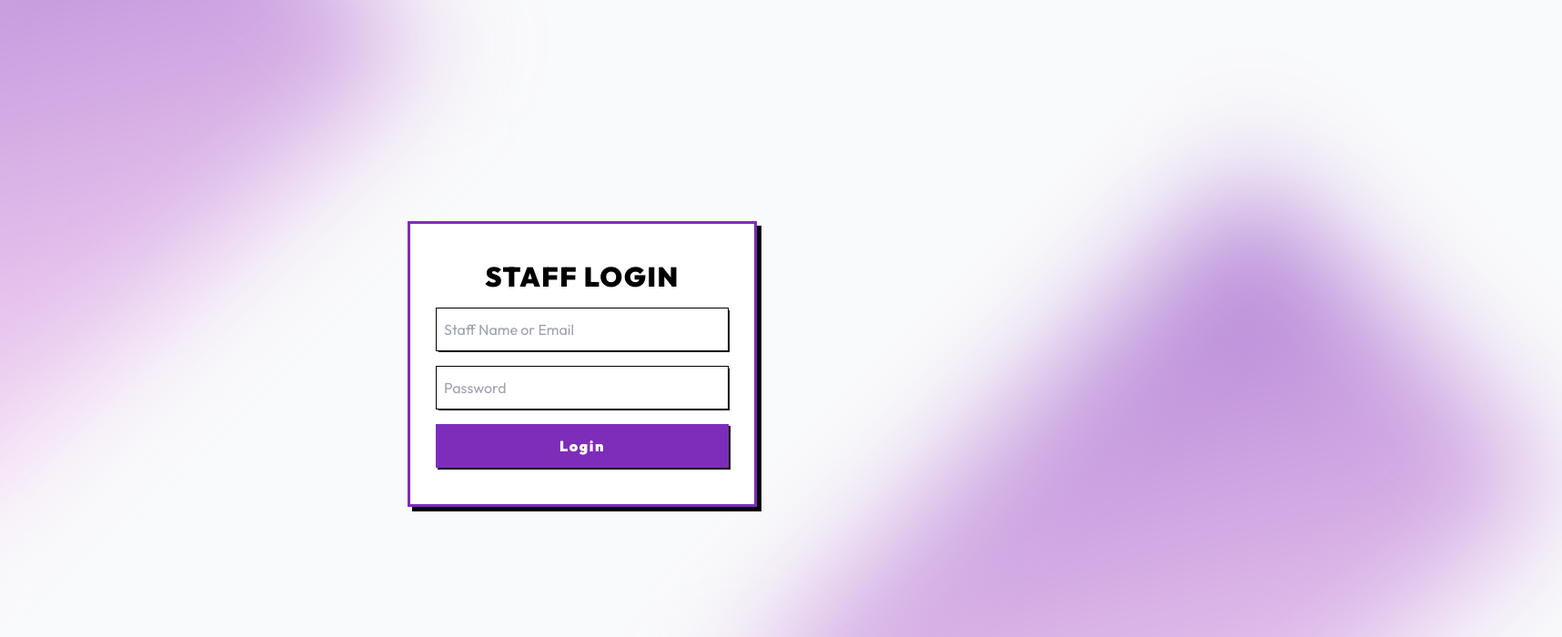
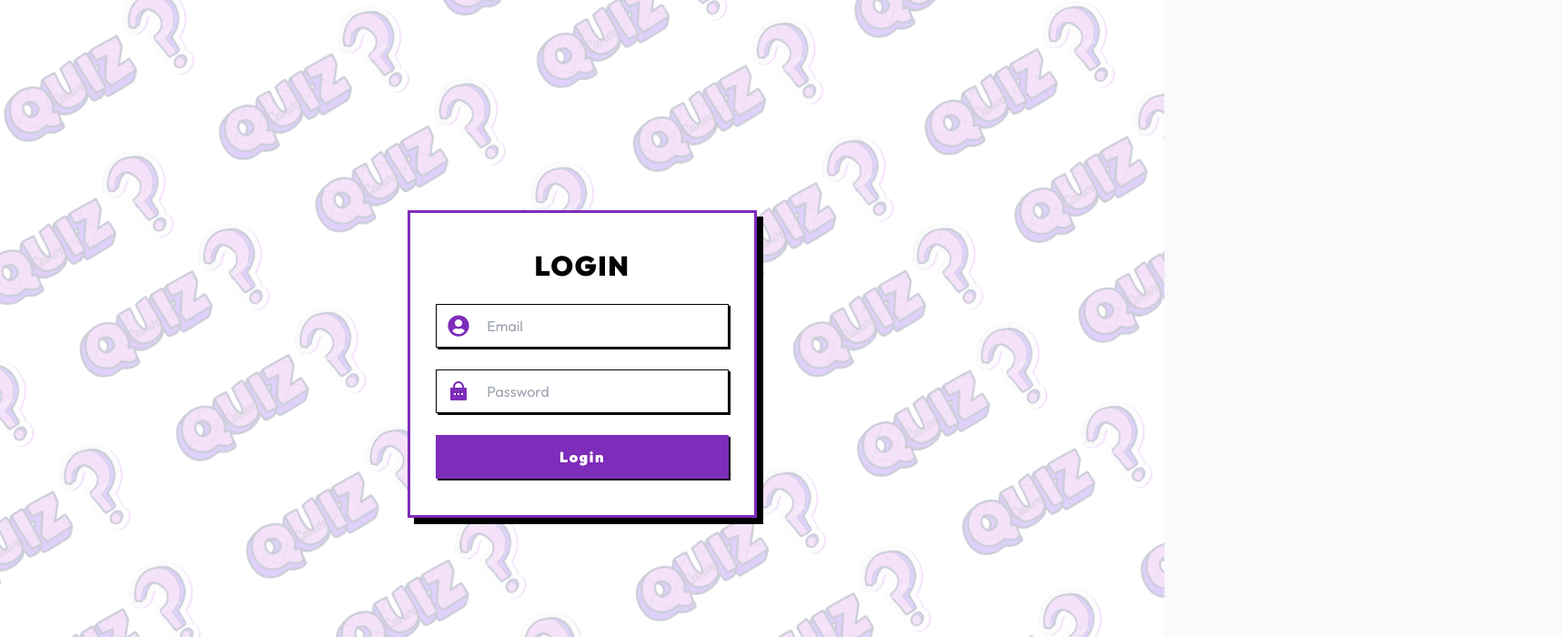
Before and after one commit to RoshanRv/ai-assessment, a Next.js app: page /login in a window 1280 px wide. Shown: the top 700 px of the page at 91% size, 1717 px wide, since content can reach past the window. Built offline with nearby package versions, Linux system fonts and the light colour scheme.

Commit message:
dashboard added

```diff
--- a/next.config.mjs
+++ b/next.config.mjs
@@ -1,4 +1,13 @@
 /** @type {import('next').NextConfig} */
-const nextConfig = {};
+const nextConfig = {
+  images: {
+    remotePatterns: [
+      {
+        protocol: "https",
+        hostname: "*",
+      },
+    ],
+  },
+};
 
 export default nextConfig;
--- a/src/app/dashboard/page.tsx
+++ b/src/app/dashboard/page.tsx
@@ -1,9 +1,24 @@
+"use client";
+
+import Header from "@/components/Header";
+import StaffDashboard from "@/components/StaffDashboard";
+import StudentDashboard from "@/components/StudentDashboard";
+import useUser from "@/store/useUser";
+import { redirect } from "next/navigation";
 import React from "react";
 
 type Props = {};
 
 const Dashboard = (props: Props) => {
-  return <div>Dashboard</div>;
+  const role = useUser((state) => state.role);
+
+  if (!role) return redirect("/");
+  return (
+    <>
+      <Header />
+      {role === "staff" ? <StaffDashboard /> : <StudentDashboard />}
+    </>
+  );
 };
 
 export default Dashboard;
--- a/src/app/globals.css
+++ b/src/app/globals.css
@@ -217,9 +217,14 @@ html .dark {
 }
 
 .boxShadow:hover {
-  box-shadow: 0px 0px black;
+  box-shadow: 0px 0px white;
 }
 
 .CardShadow {
-  box-shadow: 5px 5px black;
+  box-shadow: 7px 7px black;
 }
+
+.bg {
+  background-image: url(../assets/bg.png);
+  background-size: 100%;
+}
--- a/src/app/login/page.tsx
+++ b/src/app/login/page.tsx
@@ -7,35 +7,34 @@ type Props = {};
 
 const page = (props: Props) => {
   return (
-    <div className=" w-full h-[100vh] flex justify-center items-center">
-      {/* BG Designs */}
-      <div className="w-[30rem] absolute top-[30%] left-[80%]  rotate-45  h-[50rem] bg-gradient-to-br from-priClr/60 to-secClr/60 rounded-tr-2xl  blur-3xl " />
-      <div className="w-[30rem] absolute bottom-[30%] right-[80%]  rotate-45  h-[50rem] bg-gradient-to-br from-priClr/60 to-secClr/60 rounded-tr-2xl  blur-3xl " />
+    <div className=" w-full h-[100vh] flex justify-center items-center bg">
       {/* --- BG Designs --- */}
-      <div className=" w-96 h-auto py-10 text-center px-7 p-5 CardShadow flex flex-col gap-y-4  border-[3px] bg-white z-10 border-priClr  ">
-        <h1 className=" font-black tracking-wider text-3xl">STAFF LOGIN </h1>
-        <div className=" flex items-center h-12 w-full border-black border">
-          {/* <div
+      <div className=" w-96 h-auto py-10 text-center px-7 p-5 CardShadow flex flex-col gap-y-6  border-[3px] bg-white z-10 border-priClr  ">
+        <h1 className=" font-black tracking-wider text-3xl">LOGIN </h1>
+        <div className=" flex items-center h-12 w-full border-black border boxShadow">
+          <div
             className="flex justify-center items-center
-           text-black w-14 h-full ">
-            <FaUserCircle className="  text-2xl" />
-          </div> */}
+           text-black w-14 h-full "
+          >
+            <FaUserCircle className=" text-priClr text-2xl" />
+          </div>
           <input
             type="text"
-            placeholder="Staff Name or Email"
+            placeholder="Email"
             className="px-2 h-full outline-none w-full boxShadow"
           />
         </div>
-        <div className=" flex items-center h-12 w-full border-black border">
-          {/* <div
+        <div className=" flex items-center h-12 w-full boxShadow border-black border">
+          <div
             className="flex justify-center items-center
-           text-black w-14 h-full ">
-            <RiLockPasswordFill className="  text-2xl" />
-          </div> */}
+           text-black w-14 h-full "
+          >
+            <RiLockPasswordFill className=" text-priClr text-2xl" />
+          </div>
           <input
             type="text"
             placeholder="Password"
-            className="px-2 h-full outline-none w-full boxShadow"
+            className="px-2 h-full outline-none w-full boxShadow "
           />
         </div>
 
--- /dev/null
+++ b/src/components/Header.tsx
@@ -0,0 +1,18 @@
+import useUser from "@/store/useUser";
+import React from "react";
+
+type Props = {};
+
+const Header = (props: Props) => {
+  const user = useUser((state) => state.user);
+  return (
+    <nav className="px-4 py-4 border-b  bg-white h-[4rem] flex items-center justify-between">
+      <h1 className="text-2xl font-semibold">AI-Assessment</h1>
+      <div className="flex gap-4 items-center">
+        <p>{user?.name}</p>
+      </div>
+    </nav>
+  );
+};
+
+export default Header;
--- a/src/components/HomeContent.tsx
+++ b/src/components/HomeContent.tsx
@@ -51,9 +51,8 @@ const HomeContent = () => {
         </section>
         <section>
           <h1 className="text-lg font-medium text-center text-white">
-            Welcome to Ai-Cademy, your gateway to educational excellence. At
-            Ai-Cademy, we offer a vast array of educational resources designed
-            to empower students on their learning journey.
+            Revolutionize Your Learning Adventure: Experience Education Where AI
+            Innovation Drives Personalized Support and Unlocks Potential
           </h1>
         </section>
         <section className="flex justify-center gap-6">
@@ -65,10 +64,10 @@ const HomeContent = () => {
             <AiOutlineDoubleRight className="text-[23px] text-priClr" />
           </Link>
           <Link
-            href={"/dashboard"}
+            href={"/login"}
             className="bg-priClr  text-white capitalize border-[3px] border-black boxShadow flex items-center gap-2 px-7 py-3 rounde-md shadow-black shadow-sm font-semibold"
           >
-            <p className="font-bold">Login As Staff</p>
+            <p className="font-bold">Login</p>
             <AiOutlineDoubleRight className="text-[23px] text-white" />
           </Link>
         </section>
--- /dev/null
+++ b/src/components/StaffDashboard.tsx
@@ -0,0 +1,9 @@
+import React from "react";
+
+type Props = {};
+
+const StaffDashboard = (props: Props) => {
+  return <section className="p-2"></section>;
+};
+
+export default StaffDashboard;
--- /dev/null
+++ b/src/components/StudentDashboard.tsx
@@ -0,0 +1,68 @@
+import Image from "next/image";
+import React, { useState } from "react";
+import AIGEN from "@/assets/ai_gen.png";
+import Link from "next/link";
+
+type Props = {};
+
+const StudentDashboard = (props: Props) => {
+  const [assessments, setAssessments] = useState<AssessmentType[]>([]);
+
+  return (
+    <section className="p-6  min-h-[calc(100vh-4rem)] flex flex-col gap-6">
+      {/* Validated Assessments */}
+      <>
+        <h4 className="text-2xl font-medium">{`Staff Validated Assessments`}</h4>
+        {assessments.length === 0 ? (
+          <div className="boxShadow  justify-center items-center flex flex-col gap-y-6  border-[3px] bg-white z-10 border-priClr p-3 py-5 w-full">
+            <div className="relative w-40 h-40 ">
+              <Image
+                fill
+                alt=""
+                src={`https://cdn-icons-png.freepik.com/512/7870/7870760.png`}
+              />
+            </div>
+            <p className="text-xl font-medium">
+              No Assessments Have Been Validated By Teacher
+            </p>
+          </div>
+        ) : (
+          <div className="grid grid-cols-3 gap-6 items-center ">
+            {assessments.map((assess) => (
+              <div className="p-3 flex flex-col gap-2 boxShadow border-[3px] bg-white hover:bg-black/5 transition-all z-10 border-priClr">
+                <div className="flex gap-4 items-center ">
+                  <h1 className="text-2xl font-semibold ">{assess?.topic}</h1>
+                  {/* DIFFICULTY */}
+                  <p className="text-xs px-4 py-0.5 rounded-sm text-white font-semibold  bg-priClr">
+                    {assess?.difficulty}
+                  </p>
+                </div>
+                <div className="flex justify-between items-center font-medium text-sm text-gray-400">
+                  <p>{assess?.staffName}</p>
+                  <p>{assess?.createdAt}</p>
+                </div>
+              </div>
+            ))}
+          </div>
+        )}
+      </>
+      {/*  AI Generated Quiz */}
+      <>
+        <h4 className="text-2xl font-medium">{`AI Generated Assessments`}</h4>
+        <div className="boxShadow  justify-center items-center flex flex-col gap-y-6  border-[3px] bg-white z-10 border-priClr p-3 py-5 w-full">
+          <div className="relative w-[17%] ">
+            <Image alt="" src={AIGEN} />
+          </div>
+          <Link
+            href={"/assessment"}
+            className="bg-priClr  text-white capitalize border-[3px] border-black boxShadow flex items-center gap-2 px-7 py-3 rounde-md shadow-black shadow-sm font-semibold"
+          >
+            <p className="font-bold">Take AI Generated Assessments</p>
+          </Link>
+        </div>
+      </>
+    </section>
+  );
+};
+
+export default StudentDashboard;
--- /dev/null
+++ b/src/store/useUser.tsx
@@ -0,0 +1,25 @@
+import { create } from "zustand";
+
+type UserType = {
+  name: string;
+  email: string;
+};
+
+interface RoleType {
+  role: null | "staff" | "student";
+  setRole: (role: null | "staff" | "student") => void;
+  user: UserType | null;
+  setUser: (user: UserType | null) => void;
+}
+
+const useUser = create<RoleType>()((set) => ({
+  role: "student",
+  setRole: (role) => set({ role }),
+  user: {
+    name: "Roshan",
+    email: "roshan@gmail.com",
+  },
+  setUser: (user) => set({ user }),
+}));
+
+export default useUser;
```
Also changed, not shown: src/app/assessment/page.tsx (renamed from src/app/chat/page.tsx, +2 -6 lines), types.d.ts (added, +7 -0 lines).
